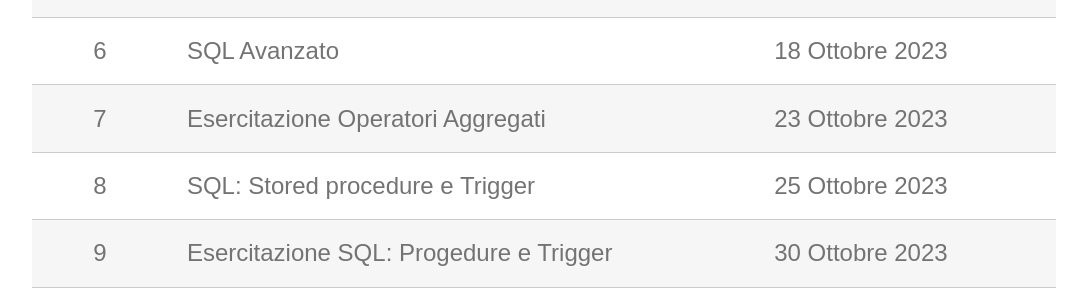
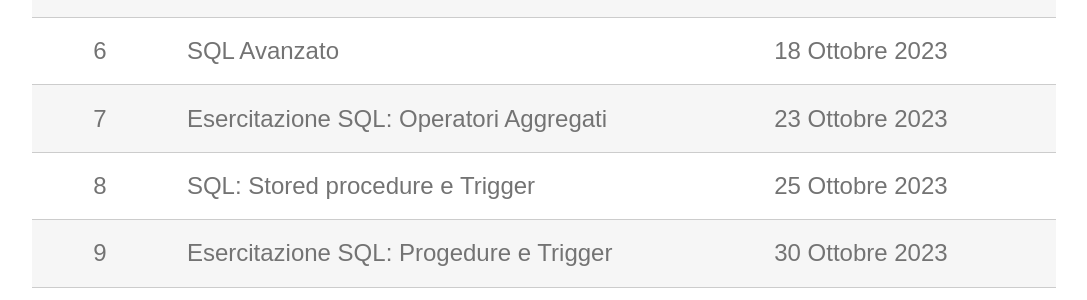
Before and after one commit to perceivelab/database-course, a Jekyll site: the page built from index.md, in a window 1280 px wide and 900 px high, scrolled down 2070 px. Shown: the part 155-455 px from the top of the window, without its empty margins (96-1183 px from the left). Built offline with Jekyll 4.4.1, drawn with Linux system fonts in a browser that asks for light colours.

Commit message:
Update index.md

```diff
--- a/index.md
+++ b/index.md
@@ -52,7 +52,7 @@ La roadmap e' provvisoria e puo' subire variazioni.
 | 4     | SQL: Concetti base   | 11 Ottobre 2023   |
 | 5     | Esercitazione Base + MySQL         | 16 Ottobre 2023  |
 | 6     | SQL Avanzato| 18 Ottobre 2023   |
-| 7     | Esercitazione Operatori Aggregati   | 23 Ottobre 2023   |
+| 7     | Esercitazione SQL: Operatori Aggregati   | 23 Ottobre 2023   |
 | 8     | SQL: Stored procedure e Trigger     | 25 Ottobre 2023  |
 | 9     | Esercitazione SQL: Progedure e Trigger        | 30 Ottobre 2023  |
 | 10     | Esercitazione complessiva SQL   | 06 Novembre 2023   |
```
